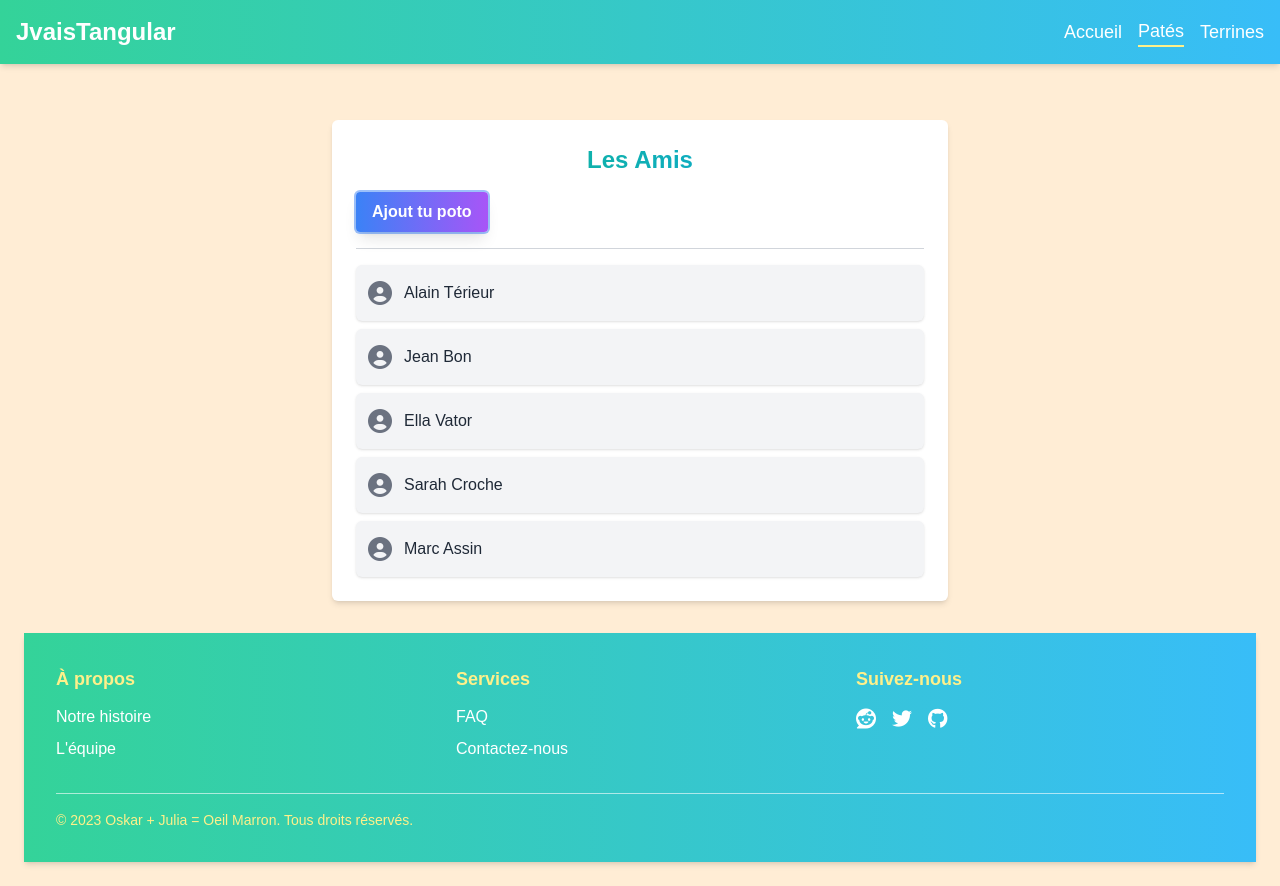
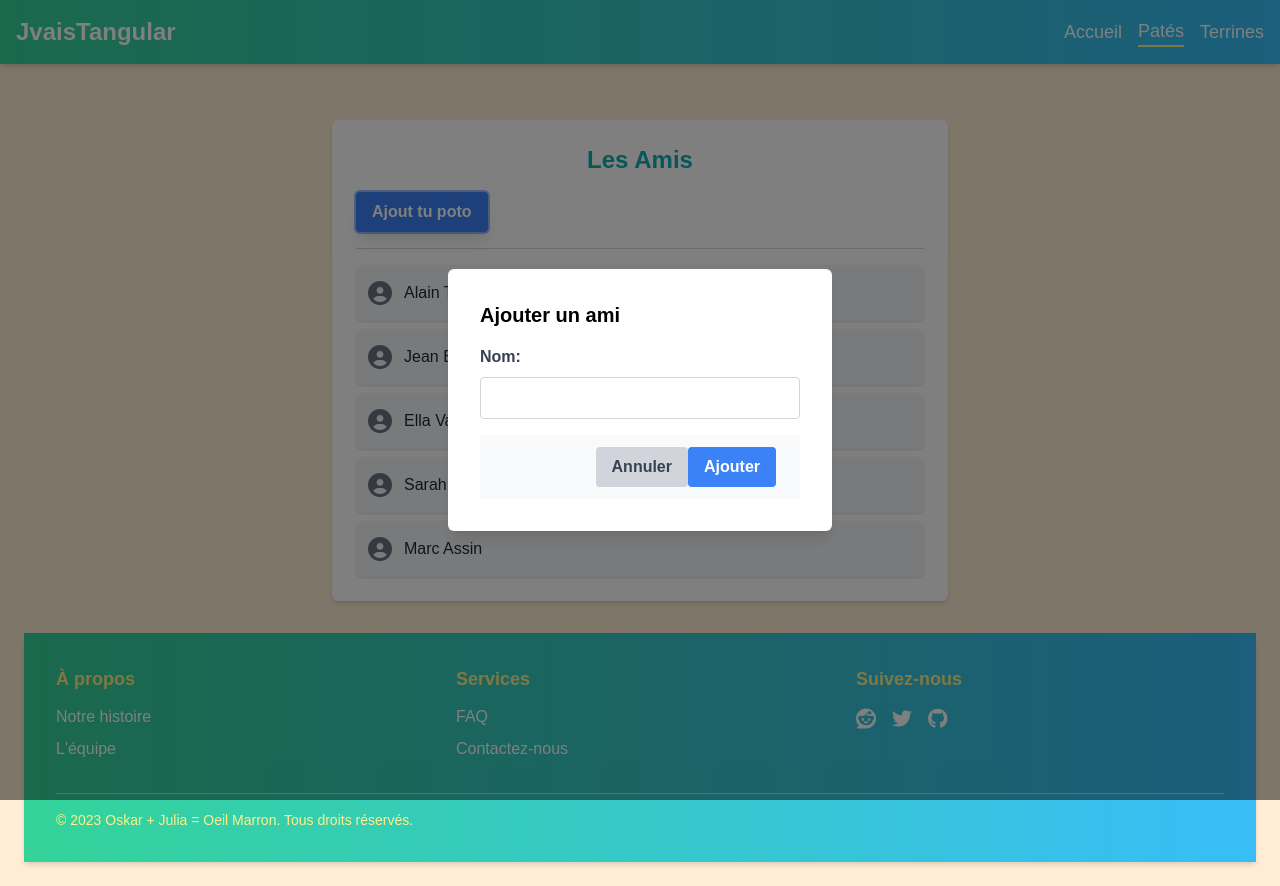
Before and after one commit to clockwork-potato/Angularement-Notre, an Angular app: page /oui in a window 1280 px wide. Both pictures are taken after a click on the button "Ajout tu poto". Built offline with nearby package versions, Linux system fonts and the light colour scheme.

Commit message:
ajout modal pour addAmi()

```diff
--- /dev/null
+++ b/src/app/ajout-ami-modal/ajout-ami-modal.component.html
@@ -0,0 +1,22 @@
+<div *ngIf="showModal" class="fixed inset-0 z-50 flex items-center justify-center bg-black bg-opacity-50">
+    <div class="bg-white p-8 rounded-md shadow-lg w-3/4 max-w-sm">
+        <h2 class="text-xl font-bold mb-4">Ajouter un ami</h2>
+        <form (ngSubmit)="addAmi()" #amiForm="ngForm">
+            <div class="mb-4">
+                <p *ngIf="!!erreur" class="bg-red-200 text-red-700 border border-red-500 px-4 py-2 rounded mt-2">{{
+                    erreur }}</p>
+                <label for="nom" class="block mb-2 font-semibold text-gray-700">Nom:</label>
+                <input type="text" id="nom" name="nom"
+                    class="border border-gray-300 rounded px-3 py-2 w-full focus:border-blue-500 focus:outline-none"
+                    [(ngModel)]="newAmiName" required>
+            </div>
+            <div class="bg-gray-50 px-4 py-3 sm:px-6 sm:flex sm:flex-row-reverse">
+                <button type="submit"
+                    class="bg-blue-500 hover:bg-blue-700 text-white font-bold py-2 px-4 rounded transition duration-300 ease-in-out disabled:opacity-50 disabled:cursor-not-allowed">Ajouter</button>
+                <button type="button"
+                    class="bg-gray-300 text-gray-700 font-bold py-2 px-4 rounded ml-2 hover:bg-gray-400"
+                    (click)="showModal = false">Annuler</button>
+            </div>
+        </form>
+    </div>
+</div>
--- /dev/null
+++ b/src/app/ajout-ami-modal/ajout-ami-modal.component.ts
@@ -0,0 +1,26 @@
+import { Component, EventEmitter, Input, Output } from '@angular/core';
+
+@Component({
+  selector: 'app-ajout-ami-modal',
+  templateUrl: './ajout-ami-modal.component.html',
+  styleUrls: ['./ajout-ami-modal.component.css']
+})
+export class AjoutAmiModalComponent {
+  @Input() showModal: boolean = false ;
+  @Output() amiAdded = new EventEmitter<string>();
+  newAmiName: string = '' ;
+  erreur: string = '' ;
+
+  addAmi()  {
+    if(this.newAmiName === ''){
+      this.erreur = "Pas bon";
+      return;
+    }
+    this.amiAdded.emit(this.newAmiName);
+    this.newAmiName = '';
+    this.showModal = false;
+  }
+  closeModal() {
+    this.showModal = false;
+  }
+}
--- a/src/app/app.module.ts
+++ b/src/app/app.module.ts
@@ -18,6 +18,7 @@ import { PetanqueDosComponent } from './petanque-dos/petanque-dos.component';
 import { PackBoissonComponent } from './pack-boisson/pack-boisson.component';
 import { PastisComponent } from './pastis/pastis.component';
 import { LaspecialelasallaleComponent } from './laspecialelasallale/laspecialelasallale.component';
+import { AjoutAmiModalComponent } from './ajout-ami-modal/ajout-ami-modal.component';
 
 
 @NgModule({
@@ -37,6 +38,7 @@ import { LaspecialelasallaleComponent } from './laspecialelasallale/laspecialela
     PackBoissonComponent,
     PastisComponent,
     LaspecialelasallaleComponent,
+    AjoutAmiModalComponent,
 
   ],
   imports: [
--- a/src/app/les-amis/les-amis.component.html
+++ b/src/app/les-amis/les-amis.component.html
@@ -4,10 +4,11 @@
         class="font-bold text-2xl mb-4 bg-clip-text text-transparent bg-gradient-to-r text-center from-emerald-500 to-sky-500">
         Les
         Amis</h2>
-    <button [disabled]="!authorizeAmi"
-        class="bg-gradient-to-r from-blue-500 to-purple-500 hover:from-blue-700 hover:to-purple-700 text-white font-bold py-2 px-4 rounded transition duration-300 ease-in-out disabled:opacity-50 disabled:cursor-not-allowed shadow-lg focus:outline-none focus:ring-2 focus:ring-blue-500 focus:ring-opacity-50 active:bg-blue-800 hover:scale-110 transform">
-        Ajout tu poto
-    </button>
+        <button [disabled]="!authorizeAmi"
+        (click)="toggleModal()"
+        class="bg-blue-500 hover:bg-blue-700 text-white font-bold py-2 px-4 rounded transition duration-300 ease-in-out disabled:opacity-50 disabled:cursor-not-allowed shadow-lg focus:outline-none focus:ring-2 focus:ring-blue-500 focus:ring-opacity-50 active:bg-blue-800">
+  Ajout tu poto
+</button>
 
 
     <hr class="border-t border-gray-300 my-4">
@@ -18,3 +19,4 @@
         </li>
     </ul>
 </div>
+<app-ajout-ami-modal [showModal]="showModal" (amiAdded)="addAmiToList($event)"></app-ajout-ami-modal>
--- a/src/app/les-amis/les-amis.component.ts
+++ b/src/app/les-amis/les-amis.component.ts
@@ -14,10 +14,18 @@ export class LesAmisComponent {
     { nom: 'Marc Assin' }
   ]
   authorizeAmi:boolean = false;
+  showModal: boolean = false;
 
   constructor() {
     setTimeout(() => {
       this.authorizeAmi = true;
     }, 3000);
   }
+
+  toggleModal() {
+    this.showModal = !this.showModal;
+  }
+  addAmiToList(nom: string) {
+    this.amis.push({ nom });
+  }
 }
```
Also changed, not shown: src/app/ajout-ami-modal/ajout-ami-modal.component.css (added), 1 other file (tests, documents, lock files or other folders).
